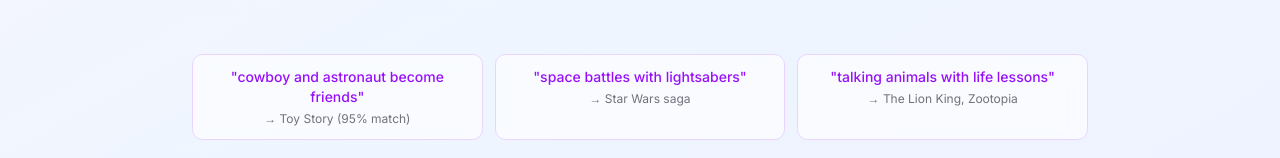
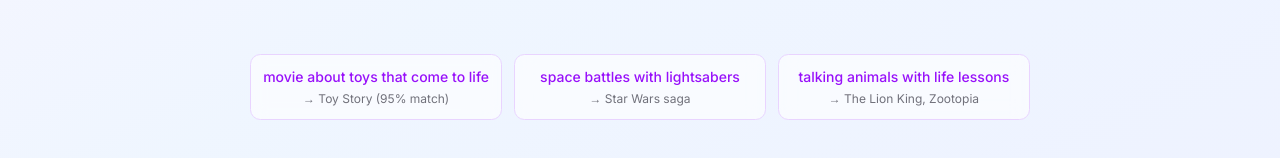
Before and after one commit to jmvsevilleja/mongodb-mflix, a Next.js app in the folder web/: page / in a window 1280 px wide. Shown: the part 495-653 px from the top of the page. Built offline with nearby package versions, Linux system fonts and the light colour scheme; no server answers.

Commit message:
fixed homepage

```diff
--- a/web/app/page.tsx
+++ b/web/app/page.tsx
@@ -1,7 +1,17 @@
 import Link from "next/link";
-import { Check, Search, Sparkles, Brain, Zap, Star, Clock, Filter, Users } from "lucide-react";
+import {
+  Check,
+  Search,
+  Sparkles,
+  Brain,
+  Zap,
+  Star,
+  Clock,
+  Filter,
+  Users,
+} from "lucide-react";
 import { Button } from "@/components/ui/button";
-import { Card, CardContent, CardDescription, CardHeader, CardTitle } from "@/components/ui/card";
+import { Card, CardContent, CardHeader, CardTitle } from "@/components/ui/card";
 import { Badge } from "@/components/ui/badge";
 import { MainHeader } from "@/components/layout/main-header";
 
@@ -25,19 +35,28 @@ export default function Home() {
               </h1>
 
               <p className="max-w-3xl text-lg leading-relaxed text-muted-foreground sm:text-xl sm:leading-8">
-                Experience the future of movie discovery. Describe what you're looking for in natural language,
-                and our AI will find the perfect movies using advanced semantic understanding and vector search.
+                Experience the future of movie discovery. Describe what
+                you&apos;re looking for in natural language, and our AI will
+                find the perfect movies using advanced semantic understanding
+                and vector search.
               </p>
 
               <div className="flex flex-col sm:flex-row gap-4">
                 <Link href="/movies">
-                  <Button size="lg" className="px-8 py-3 text-lg bg-gradient-to-r from-purple-600 to-blue-600 hover:from-purple-700 hover:to-blue-700">
+                  <Button
+                    size="lg"
+                    className="px-8 py-3 text-lg bg-gradient-to-r from-purple-600 to-blue-600 hover:from-purple-700 hover:to-blue-700"
+                  >
                     <Sparkles className="mr-2 h-5 w-5" />
                     Try AI Search
                   </Button>
                 </Link>
                 <Link href="/movies">
-                  <Button variant="outline" size="lg" className="px-8 py-3 text-lg border-purple-200 hover:bg-purple-50 dark:border-purple-700 dark:hover:bg-purple-950/20">
+                  <Button
+                    variant="outline"
+                    size="lg"
+                    className="px-8 py-3 text-lg border-purple-200 hover:bg-purple-50 dark:border-purple-700 dark:hover:bg-purple-950/20"
+                  >
                     <Search className="mr-2 h-5 w-5" />
                     Browse Movies
                   </Button>
@@ -47,16 +66,28 @@ export default function Home() {
               {/* Demo Examples */}
               <div className="mt-8 grid gap-3 sm:grid-cols-2 lg:grid-cols-3 max-w-4xl">
                 <div className="rounded-lg bg-white/60 dark:bg-gray-900/60 p-3 text-sm backdrop-blur-sm border border-purple-200 dark:border-purple-800">
-                  <span className="text-purple-600 dark:text-purple-400 font-medium">"cowboy and astronaut become friends"</span>
-                  <div className="text-xs text-muted-foreground mt-1">→ Toy Story (95% match)</div>
+                  <span className="text-purple-600 dark:text-purple-400 font-medium">
+                    movie about toys that come to life
+                  </span>
+                  <div className="text-xs text-muted-foreground mt-1">
+                    → Toy Story (95% match)
+                  </div>
                 </div>
                 <div className="rounded-lg bg-white/60 dark:bg-gray-900/60 p-3 text-sm backdrop-blur-sm border border-purple-200 dark:border-purple-800">
-                  <span className="text-purple-600 dark:text-purple-400 font-medium">"space battles with lightsabers"</span>
-                  <div className="text-xs text-muted-foreground mt-1">→ Star Wars saga</div>
+                  <span className="text-purple-600 dark:text-purple-400 font-medium">
+                    space battles with lightsabers
+                  </span>
+                  <div className="text-xs text-muted-foreground mt-1">
+                    → Star Wars saga
+                  </div>
                 </div>
                 <div className="rounded-lg bg-white/60 dark:bg-gray-900/60 p-3 text-sm backdrop-blur-sm border border-purple-200 dark:border-purple-800 sm:col-span-2 lg:col-span-1">
-                  <span className="text-purple-600 dark:text-purple-400 font-medium">"talking animals with life lessons"</span>
-                  <div className="text-xs text-muted-foreground mt-1">→ The Lion King, Zootopia</div>
+                  <span className="text-purple-600 dark:text-purple-400 font-medium">
+                    talking animals with life lessons
+                  </span>
+                  <div className="text-xs text-muted-foreground mt-1">
+                    → The Lion King, Zootopia
+                  </div>
                 </div>
               </div>
             </div>
@@ -69,13 +100,16 @@ export default function Home() {
             <div className="text-center space-y-4">
               <div className="flex items-center justify-center gap-2 text-purple-600 dark:text-purple-400">
                 <Brain className="h-6 w-6" />
-                <span className="text-sm font-medium uppercase tracking-wider">AI Technology</span>
+                <span className="text-sm font-medium uppercase tracking-wider">
+                  AI Technology
+                </span>
               </div>
               <h2 className="font-heading text-3xl sm:text-4xl md:text-5xl font-bold">
                 How Our AI Works
               </h2>
               <p className="max-w-2xl mx-auto text-lg text-muted-foreground">
-                Advanced machine learning and semantic understanding to find exactly what you're looking for
+                Advanced machine learning and semantic understanding to find
+                exactly what you&apos;re looking for
               </p>
             </div>
 
@@ -87,7 +121,8 @@ export default function Home() {
                 <div>
                   <h3 className="font-semibold text-lg">Natural Language</h3>
                   <p className="text-sm text-muted-foreground">
-                    Describe movies in your own words, just like talking to a friend
+                    Describe movies in your own words, just like talking to a
+                    friend
                   </p>
                 </div>
               </div>
@@ -153,14 +188,19 @@ export default function Home() {
                       <Brain className="h-5 w-5 text-purple-600 dark:text-purple-400" />
                     </div>
                     <div>
-                      <CardTitle className="text-lg">AI-Powered Recommendations</CardTitle>
-                      <Badge variant="secondary" className="text-xs">Featured</Badge>
+                      <CardTitle className="text-lg">
+                        AI-Powered Recommendations
+                      </CardTitle>
+                      <Badge variant="secondary" className="text-xs">
+                        Featured
+                      </Badge>
                     </div>
                   </div>
                 </CardHeader>
                 <CardContent>
                   <p className="text-sm text-muted-foreground mb-4">
-                    Describe what you want to watch in natural language and get semantically relevant movie suggestions
+                    Describe what you want to watch in natural language and get
+                    semantically relevant movie suggestions
                   </p>
                   <div className="space-y-2">
                     <div className="flex items-center gap-2 text-xs">
@@ -186,12 +226,15 @@ export default function Home() {
                     <div className="flex h-10 w-10 items-center justify-center rounded-lg bg-blue-100 dark:bg-blue-900/30">
                       <Search className="h-5 w-5 text-blue-600 dark:text-blue-400" />
                     </div>
-                    <CardTitle className="text-lg">Advanced Search & Filters</CardTitle>
+                    <CardTitle className="text-lg">
+                      Advanced Search & Filters
+                    </CardTitle>
                   </div>
                 </CardHeader>
                 <CardContent>
                   <p className="text-sm text-muted-foreground mb-4">
-                    Traditional search with powerful filtering by genre, year, rating, language, and more
+                    Traditional search with powerful filtering by genre, year,
+                    rating, language, and more
                   </p>
                   <div className="space-y-2">
                     <div className="flex items-center gap-2 text-xs">
@@ -217,12 +260,15 @@ export default function Home() {
                     <div className="flex h-10 w-10 items-center justify-center rounded-lg bg-indigo-100 dark:bg-indigo-900/30">
                       <Users className="h-5 w-5 text-indigo-600 dark:text-indigo-400" />
                     </div>
-                    <CardTitle className="text-lg">Rich Movie Information</CardTitle>
+                    <CardTitle className="text-lg">
+                      Rich Movie Information
+                    </CardTitle>
                   </div>
                 </CardHeader>
                 <CardContent>
                   <p className="text-sm text-muted-foreground mb-4">
-                    Comprehensive movie details including cast, crew, ratings, and reviews
+                    Comprehensive movie details including cast, crew, ratings,
+                    and reviews
                   </p>
                   <div className="space-y-2">
                     <div className="flex items-center gap-2 text-xs">
@@ -253,7 +299,8 @@ export default function Home() {
                 </CardHeader>
                 <CardContent>
                   <p className="text-sm text-muted-foreground mb-4">
-                    Optimized for speed with intelligent caching and efficient vector operations
+                    Optimized for speed with intelligent caching and efficient
+                    vector operations
                   </p>
                   <div className="space-y-2">
                     <div className="flex items-center gap-2 text-xs">
@@ -284,7 +331,8 @@ export default function Home() {
                 </CardHeader>
                 <CardContent>
                   <p className="text-sm text-muted-foreground mb-4">
-                    Beautiful, responsive interface that works perfectly on all devices
+                    Beautiful, responsive interface that works perfectly on all
+                    devices
                   </p>
                   <div className="space-y-2">
                     <div className="flex items-center gap-2 text-xs">
@@ -315,7 +363,8 @@ export default function Home() {
                 </CardHeader>
                 <CardContent>
                   <p className="text-sm text-muted-foreground mb-4">
-                    Infinite scroll and smart pagination for seamless browsing experience
+                    Infinite scroll and smart pagination for seamless browsing
+                    experience
                   </p>
                   <div className="space-y-2">
                     <div className="flex items-center gap-2 text-xs">
@@ -407,18 +456,27 @@ export default function Home() {
                 Ready to Discover Your Next Favorite Movie?
               </h2>
               <p className="text-lg opacity-90">
-                Experience the future of movie discovery with AI-powered recommendations.
-                Find exactly what you're looking for, even if you don't know how to describe it.
+                Experience the future of movie discovery with AI-powered
+                recommendations. Find exactly what you&apos;re looking for, even
+                if you don&apos;t know how to describe it.
               </p>
               <div className="flex flex-col sm:flex-row gap-4 justify-center">
                 <Link href="/movies">
-                  <Button size="lg" variant="secondary" className="px-8 py-3 text-lg bg-white text-purple-600 hover:bg-gray-100">
+                  <Button
+                    size="lg"
+                    variant="secondary"
+                    className="px-8 py-3 text-lg bg-white text-purple-600 hover:bg-gray-100"
+                  >
                     <Sparkles className="mr-2 h-5 w-5" />
                     Start Exploring
                   </Button>
                 </Link>
                 <Link href="/movies">
-                  <Button size="lg" variant="outline" className="px-8 py-3 text-lg border-white text-white hover:bg-white/10">
+                  <Button
+                    size="lg"
+                    variant="outline"
+                    className="px-8 py-3 text-lg border-white text-white hover:bg-white/10"
+                  >
                     <Search className="mr-2 h-5 w-5" />
                     Browse Movies
                   </Button>
@@ -432,7 +490,8 @@ export default function Home() {
       <footer className="border-t py-8 bg-muted/30">
         <div className="container flex flex-col items-center justify-between gap-4 md:flex-row">
           <p className="text-center text-sm leading-loose text-muted-foreground">
-            &copy; {new Date().getFullYear()} Movies App. Powered by AI for intelligent movie discovery.
+            &copy; {new Date().getFullYear()} Movies App. Powered by AI for
+            intelligent movie discovery.
           </p>
           <div className="flex items-center gap-4 text-sm text-muted-foreground">
             <span className="flex items-center gap-1">
--- a/web/components/movies/movie-recommendation.tsx
+++ b/web/components/movies/movie-recommendation.tsx
@@ -121,7 +121,7 @@ export function MovieRecommendation({
           <div className="relative">
             <Input
               type="text"
-              placeholder="Describe the kind of movie you're looking for... (e.g., 'a story where a cowboy and astronaut become friends')"
+              placeholder="Describe the kind of movie you're looking for... for demo purposes we only indexed movies related to toys (e.g., 'movie about toys that come to life')"
               className="pl-4 pr-12 py-3 text-base border-purple-200 dark:border-purple-700 focus:border-purple-400 dark:focus:border-purple-500"
               value={description}
               onChange={(e) => setDescription(e.target.value)}
```
